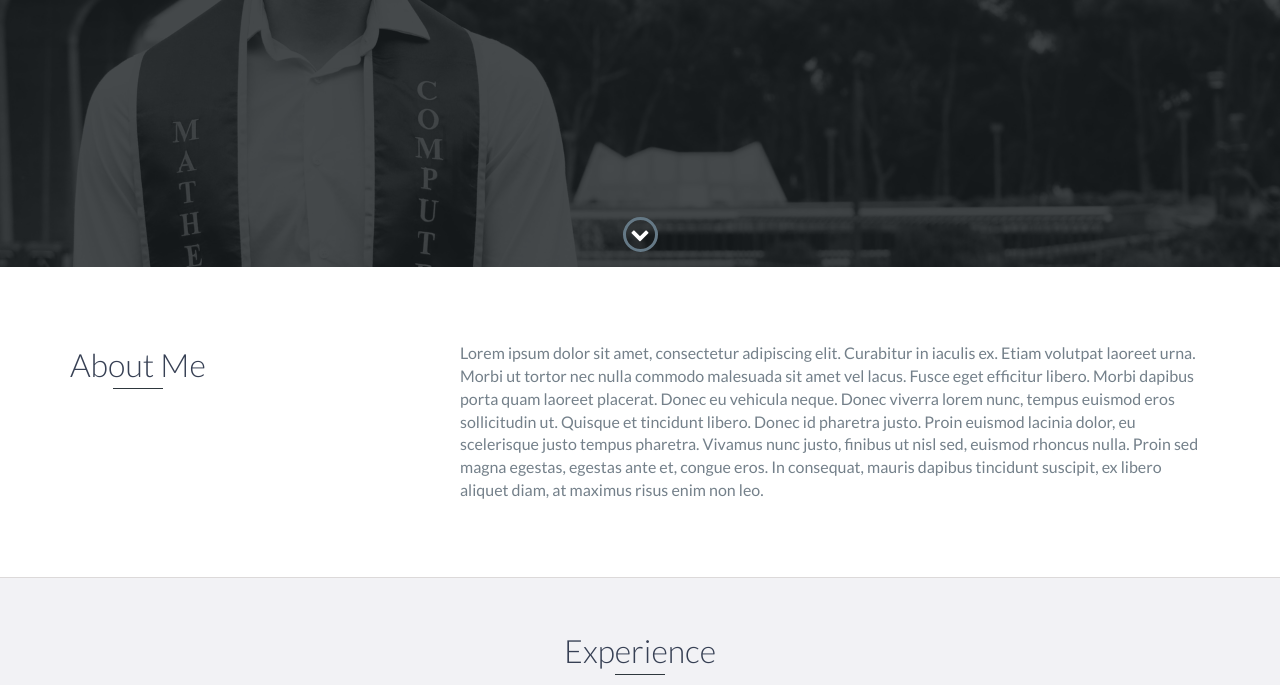
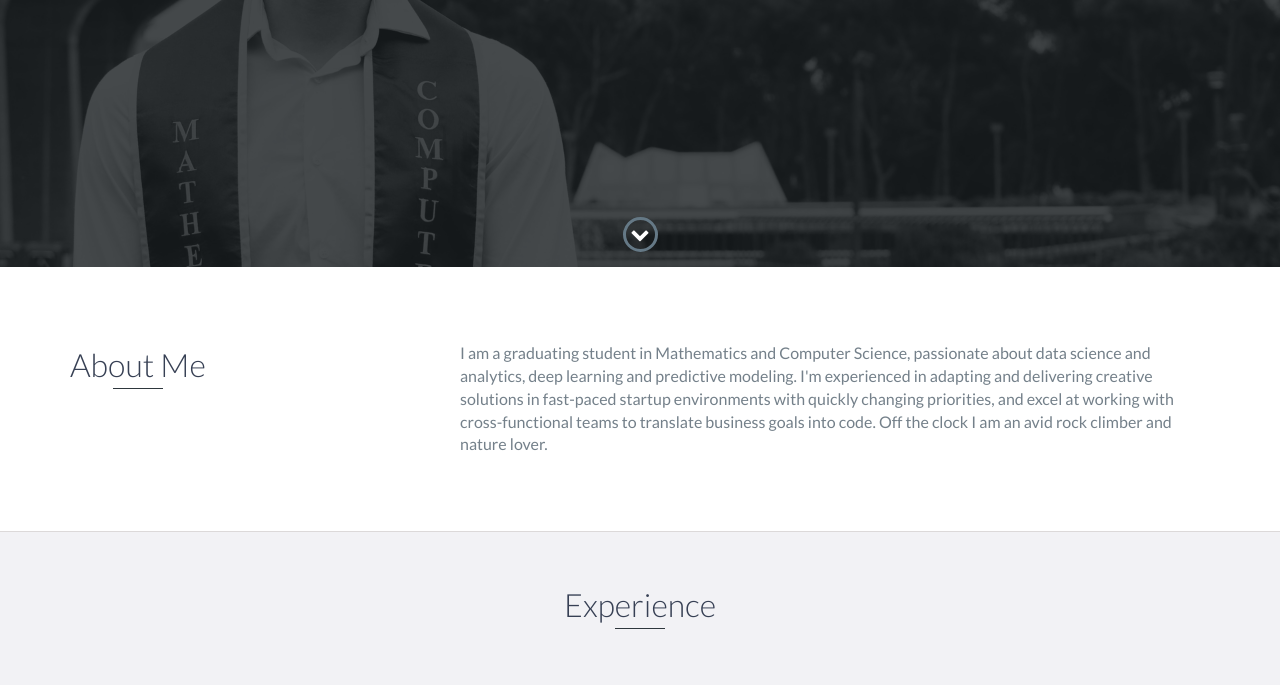
Before and after one commit to amarinov1/amarinov1.github.io, a website: page index.html in a window 1280 px wide. Shown: the part 533-1218 px from the top of the page. Drawn offline with nearby package versions, Linux system fonts and the light colour scheme.

Commit message:
added about info

```diff
--- a/index.html
+++ b/index.html
@@ -73,9 +73,10 @@
                 </div>
                 <div class="col-md-8">
                     <p>
-                        Lorem ipsum dolor sit amet, consectetur adipiscing elit. Curabitur in iaculis ex. Etiam volutpat laoreet urna. Morbi ut tortor nec nulla commodo malesuada sit amet vel lacus. Fusce eget efficitur libero. Morbi dapibus porta quam laoreet placerat. Donec
-                        eu vehicula neque. Donec viverra lorem nunc, tempus euismod eros sollicitudin ut. Quisque et tincidunt libero. Donec id pharetra justo. Proin euismod lacinia dolor, eu scelerisque justo tempus pharetra. Vivamus nunc justo, finibus
-                        ut nisl sed, euismod rhoncus nulla. Proin sed magna egestas, egestas ante et, congue eros. In consequat, mauris dapibus tincidunt suscipit, ex libero aliquet diam, at maximus risus enim non leo.
+                        I am a graduating student in Mathematics and Computer Science, passionate about data science and analytics, deep
+                        learning and predictive modeling. I'm experienced in adapting and delivering creative solutions in fast-paced startup
+                        environments with quickly changing priorities, and excel at working with cross-functional teams to translate
+                        business goals into code. Off the clock I am an avid rock climber and nature lover.
                     </p>
                 </div>
             </div>
```
